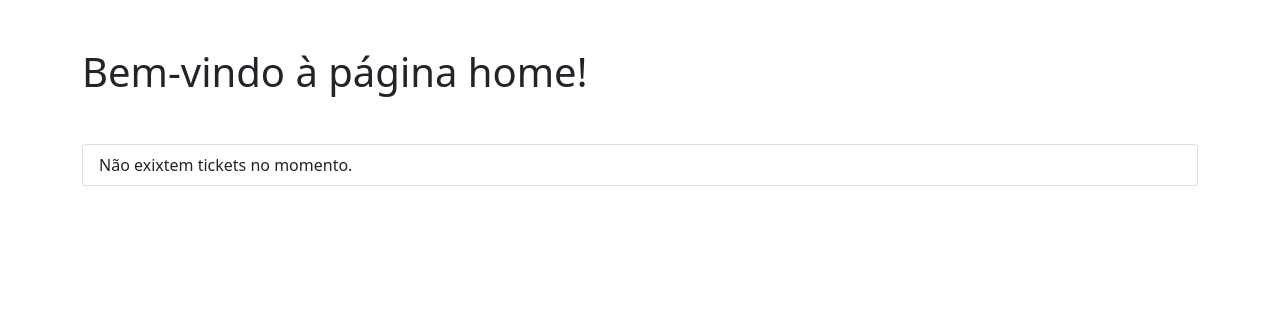
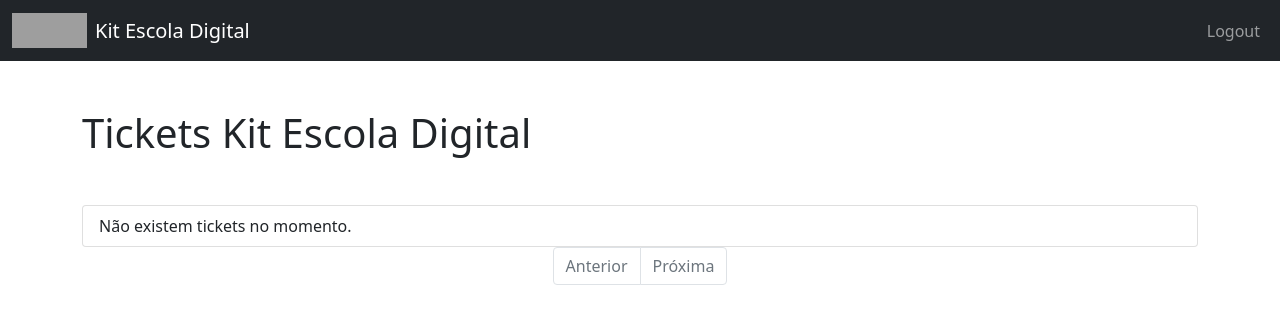
Before and after one commit to M1nDFKR/Estagio, a Django app: template TicketsSPA/TicketsSPA/templates/tickets/home.html in a window 1280 px wide. Shown: the top 324 px of the page. Run offline with Django 4.2, Linux system fonts and the light colour scheme; the template is opened without the code that fills it, so the values that code supplies are empty; some libraries are stand-ins or nearby versions; grey boxes are pictures that could not be loaded.

Commit message:
Home Page Update

```diff
--- a/Entrevista por escrito.txt
+++ b/Entrevista por escrito.txt
@@ -32,7 +32,7 @@ O QUE ELE QUER:
 	O Côdigo;
 	Assunto e dois cliques na linha um texto  sobre o tal;
 	Um filtro por assunto;
-		Não precisa ser cheque box, pode ser RadioButton;
+		Não precisa ser cheque box, pode ser RadialButton;
 	Um filtro por data de registro;
 	Um filtro por codigo de tickets;
 	Comentários (com insert e select);
--- a/TicketsSPA/TicketsSPA/templates/tickets/base.html
+++ b/TicketsSPA/TicketsSPA/templates/tickets/base.html
@@ -1,16 +1,23 @@
 <!DOCTYPE html>
 <html>
 <head>
-    <title>Seu título</title>
+    <title>{% block title %}Seu título{% endblock %}</title>
     <!-- CSS do Bootstrap -->
+    {% block css %}
     <link rel="stylesheet" href="https://maxcdn.bootstrapcdn.com/bootstrap/4.0.0/css/bootstrap.min.css">
+    {% endblock %}
 </head>
+
 <body>
+    {% block content %}
     <!-- Seu conteúdo aqui -->
+    {% endblock %}
 
     <!-- jQuery (necessário para os plugins JavaScript do Bootstrap) -->
+    {% block js %}
     <script src="https://ajax.googleapis.com/ajax/libs/jquery/3.2.1/jquery.min.js"></script>
     <!-- JS do Bootstrap -->
     <script src="https://maxcdn.bootstrapcdn.com/bootstrap/4.0.0/js/bootstrap.min.js"></script>
+    {% endblock %}
 </body>
 </html>
--- a/TicketsSPA/TicketsSPA/templates/tickets/home.html
+++ b/TicketsSPA/TicketsSPA/templates/tickets/home.html
@@ -1,36 +1,156 @@
-<!DOCTYPE html>
-<html>
+{% extends "base.html" %}
 
-<head>
-    <title>Home</title>
-    <!-- CSS do Bootstrap 5 -->
-    <link href="https://maxcdn.bootstrapcdn.com/bootstrap/5.0.0-beta1/css/bootstrap.min.css" rel="stylesheet">
-</head>
+{% block title %}
+Home
+{% endblock %}
 
-<body>
+{% block css %}
+<link href="https://cdn.jsdelivr.net/npm/bootstrap@5.0.0-beta3/dist/css/bootstrap.min.css" rel="stylesheet">
+<style>
+    .navbar-custom {
+        background-color: #212529;
+    }
+
+    .navbar-logo {
+        width: 75px;
+        height: 35px;
+    }
+
+    .navbar-brand {
+        display: flex;
+        align-items: center;
+    }
+
+    .pagination {
+        justify-content: center;
+    }
+</style>
+{% endblock %}
+
+{% block content %}
+{% load static %}
+<nav class="navbar navbar-expand-lg navbar-dark navbar-custom">
+    <div class="container-fluid">
+        <div class="d-flex align-items-center">
+            <a class="navbar-brand" href="#">
+                <img src="{% static 'login/background.png' %}" class="navbar-logo">
+                <span class="ms-2">Kit Escola Digital</span>
+            </a>
+        </div>
+        <button class="navbar-toggler" type="button" data-bs-toggle="collapse" data-bs-target="#navbarNav"
+            aria-controls="navbarNav" aria-expanded="false" aria-label="Toggle navigation">
+            <span class="navbar-toggler-icon"></span>
+        </button>
+        <div class="collapse navbar-collapse" id="navbarNav">
+            <ul class="navbar-nav ms-auto">
+                <li class="nav-item">
+                    <a class="nav-link" href="{% url 'login' %}">Logout</a>
+                </li>
+            </ul>
+        </div>
+    </div>
+</nav>
+
 <div class="container py-5">
-        <h1 class="mb-5">Bem-vindo à página home!</h1>
-        <div class="list-group">
+    <h1 class="mb-5">Tickets Kit Escola Digital</h1>
+    <div id="ticket-list" class="list-group">
         {% for t in tickets %}
         <div class="list-group-item">
-                <h4 class="mb-1">{{ t.id }}</h4>
+            <button class="btn btn-link" type="button" data-bs-toggle="collapse" data-bs-target="#ticket{{ t.id }}"
+                aria-expanded="false" aria-controls="ticket{{ t.id }}" onclick="toggleCollapse(this)">
                 <h4 class="mb-1">{{ t.title }}</h4>
-                <h4 class="mb-1">{{ t.user }}</h4>
-                <h4 class="mb-1">{{ t.code }}</h4>
+            </button>
+            <div id="ticket{{ t.id }}" class="collapse">
+                <p>ID: {{ t.id }}</p>
+                <p>User: {{ t.user }}</p>
+                <p>Code: {{ t.code }}</p>
                 <img src="{{ t.files }}" class="mb-1">
-                <h4 class="mb-1"> {{ t.files }}</h4>
-                <h4 class="mb-1">{{ t.responses }}</h4>
+                <p>Responses: {{ t.responses }}</p>
+            </div>
         </div>
         {% empty %}
-            <div class="list-group-item">Não exixtem tickets no momento.</div>
+        <div class="list-group-item">Não existem tickets no momento.</div>
         {% endfor %}
     </div>
+
+    <nav aria-label="Page navigation">
+        <ul class="pagination">
+            {% if tickets.has_previous %}
+            <li class="page-item">
+                <a class="page-link pagination-link" href="?page={{ tickets.previous_page_number }}">Anterior</a>
+            </li>
+            {% else %}
+            <li class="page-item disabled">
+                <span class="page-link">Anterior</span>
+            </li>
+            {% endif %}
+            {% for num in tickets.paginator.page_range %}
+            {% if tickets.number == num %}
+            <li class="page-item active">
+                <span class="page-link">{{ num }}</span>
+            </li>
+            {% else %}
+            <li class="page-item">
+                <a class="page-link pagination-link" href="?page={{ num }}">{{ num }}</a>
+            </li>
+            {% endif %}
+            {% endfor %}
+            {% if tickets.has_next %}
+            <li class="page-item">
+                <a class="page-link pagination-link" href="?page={{ tickets.next_page_number }}">Próxima</a>
+            </li>
+            {% else %}
+            <li class="page-item disabled">
+                <span class="page-link">Próxima</span>
+            </li>
+            {% endif %}
+        </ul>
+    </nav>
 </div>
 
-    <!-- JS, Popper.js e jQuery do Bootstrap 5-->
-    <script src="https://code.jquery.com/jquery-3.5.1.slim.min.js"></script>
-    <script src="https://cdn.jsdelivr.net/npm/@popperjs/core@2.9.1/dist/umd/popper.min.js"></script>
-    <script src="https://maxcdn.bootstrapcdn.com/bootstrap/5.0.0-beta1/js/bootstrap.min.js"></script>
-</body>
+<!-- JS, Popper.js e jQuery do Bootstrap 5 -->
+<script src="https://code.jquery.com/jquery-3.6.0.min.js"></script>
+<script src="https://cdn.jsdelivr.net/npm/@popperjs/core@2.11.6/dist/umd/popper.min.js"></script>
+<script src="https://stackpath.bootstrapcdn.com/bootstrap/5.3.0/js/bootstrap.min.js"></script>
 
-</html>
+<script>
+    function toggleCollapse(button) {
+        var target = document.querySelector(button.getAttribute("data-bs-target"));
+        var isExpanded = target.classList.contains("show");
+
+        if (isExpanded) {
+            $(target).collapse('hide');
+            button.setAttribute("aria-expanded", "false");
+        } else {
+            $(target).collapse('show');
+            button.setAttribute("aria-expanded", "true");
+        }
+    }
+
+    $(document).on('click', '.pagination-link', function (e) {
+        e.preventDefault();
+        var url = $(this).attr('href');
+        loadTickets(url);
+        // Update URL without page reload
+        window.history.pushState(null, '', url);
+    });
+
+    function loadTickets(url) {
+        $.ajax({
+            url: url,
+            method: 'GET',
+            success: function (data) {
+                var $data = $(data);  // Convert the returned HTML string to a jQuery object
+                var ticketList = $data.find('#ticket-list').html();  // Extract the ticket list HTML
+                var pagination = $data.find('.pagination').html();  // Extract the pagination HTML
+
+                $('#ticket-list').html(ticketList);  // Update the ticket list content
+                $('.pagination').html(pagination);  // Update the pagination links
+            },
+            error: function (xhr, textStatus, errorThrown) {
+                console.log(errorThrown);
+            }
+        });
+    }
+</script>
+{% endblock %}
--- a/TicketsSPA/tickets/urls.py
+++ b/TicketsSPA/tickets/urls.py
@@ -9,4 +9,6 @@ urlpatterns = [
     path('login/', auth_views.LoginView.as_view(template_name='login.html'), name='login'),
     path('logout/', auth_views.LogoutView.as_view(), name='logout'),
     path('home/', views.HomeView.as_view(template_name='home.html'), name='home'),
+
+
 ]
```
Also changed, not shown: TicketsSPA/tickets/views.py (+26 -0 lines). Lines whose indentation alone changed are shown as unchanged.
